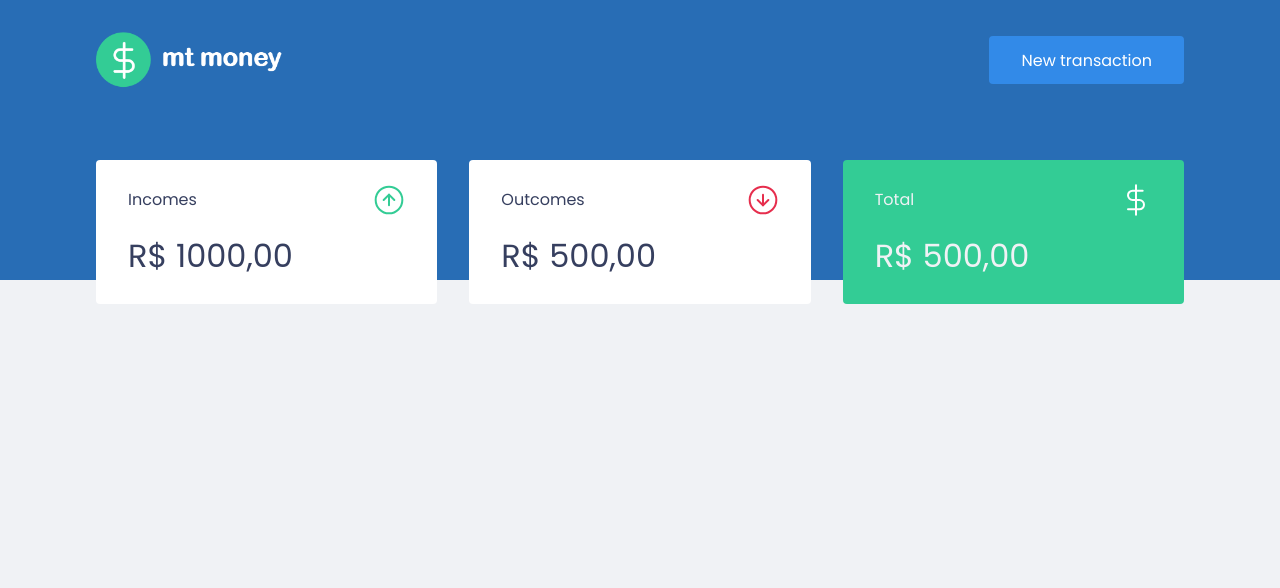
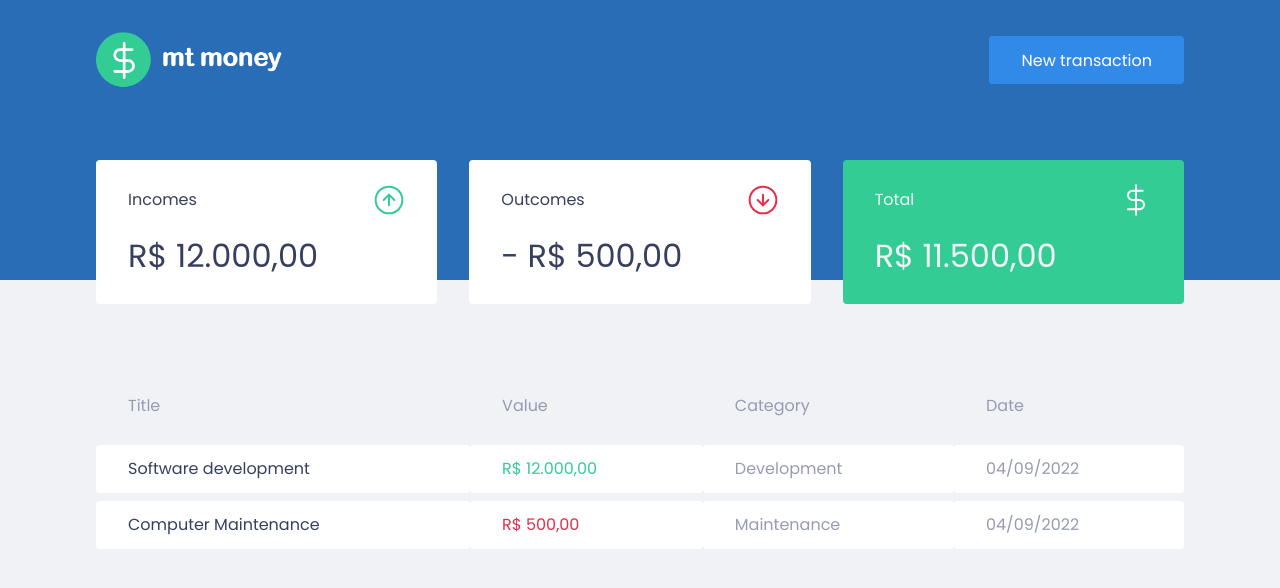
Before and after one commit to SamuckqaDev/mt-money, a React (Create React App) app: page / in a window 1280 px wide. Shown: the top 588 px of the page. Built offline with nearby package versions, Linux system fonts and the light colour scheme; a web font is replaced by a local one.

Commit message:
TransactionsTable Finished ...

```diff
--- a/src/App.tsx
+++ b/src/App.tsx
@@ -1,6 +1,7 @@
 
 import { Dashboard } from "./components/Dashboard";
 import { Header } from "./components/Header";
+import { TransactionsTable } from "./components/TransactionsTable";
 import { GlobalStyled } from "./styles/global";
 
 
--- a/src/components/Dashboard/index.tsx
+++ b/src/components/Dashboard/index.tsx
@@ -1,11 +1,12 @@
 import { Summary } from "../Summary";
+import { TransactionsTable } from "../TransactionsTable";
 import { Container } from "./styles";
 
-
-export function Dashboard(){
-    return(
-        <Container>
-            <Summary />
-        </Container>
-    )
+export function Dashboard() {
+  return (
+    <Container>
+      <Summary />
+      <TransactionsTable />
+    </Container>
+  );
 }
--- a/src/components/Dashboard/styles.ts
+++ b/src/components/Dashboard/styles.ts
@@ -2,7 +2,7 @@ import styled from "styled-components";
 
 
 export const Container = styled.div`
-    max-width: 1120px;
+    max-inline-size: 1120px;
     margin: 0 auto;
     padding: 2.5rem 1rem;
 `
--- a/src/components/Summary/index.tsx
+++ b/src/components/Summary/index.tsx
@@ -9,28 +9,28 @@ export function Summary() {
       <div>
         <header>
           <p>Incomes</p>
-          <img src={incomeImg} alt="" />
+          <img src={incomeImg} alt="Incomes" />
         </header>
         <strong>
-            R$ 1000,00
+            R$ 12.000,00
         </strong>
       </div>
       <div>
         <header>
           <p>Outcomes</p>
-          <img src={outcomeImg} alt="" />
+          <img src={outcomeImg} alt="Outcomes " />
         </header>
         <strong>
-            R$ 500,00
+           - R$ 500,00
         </strong>
       </div>
       <div className="highlight-background">
         <header>
           <p>Total</p>
-          <img src={totalImg} alt="" />
+          <img src={totalImg} alt="Total" />
         </header>
         <strong>
-            R$ 500,00
+            R$ 11.500,00
         </strong>
       </div>
     </Container>
--- a/src/components/Summary/styles.ts
+++ b/src/components/Summary/styles.ts
@@ -4,30 +4,29 @@ export const Container = styled.div`
   display: grid;
   grid-template-columns: repeat(3, 1fr);
   gap: 2rem;
-  margin-top: -10rem;
+  margin-block-start: -10rem;
 
-  div{
+  div {
     background-color: var(--shape);
     padding: 1.5rem 2rem;
     border-radius: 0.25rem;
     color: var(--text-title);
 
-
-    header{
+    header {
       display: flex;
       align-items: center;
       justify-content: space-between;
     }
 
-    strong{
+    strong {
       display: block;
-        margin-top: 1rem;
+      margin-block-start: 1rem;
       font-size: 2rem;
       font-weight: 500;
       line-height: 3rem;
     }
 
-    &.highlight-background{
+    &.highlight-background {
       background: var(--green);
       color: var(--background);
     }
--- /dev/null
+++ b/src/components/TransactionsTable/index.tsx
@@ -0,0 +1,32 @@
+import { Container } from "./sytles";
+
+export function TransactionsTable() {
+  return (
+    <Container>
+      <table>
+        <thead>
+          <tr>
+            <th>Title</th>
+            <th>Value</th>
+            <th>Category</th>
+            <th>Date</th>
+          </tr>
+        </thead>
+        <tbody>
+          <tr>
+            <td>Software development</td>
+            <td className="deposit">R$ 12.000,00</td>
+            <td>Development</td>
+            <td>04/09/2022</td>
+          </tr>
+          <tr>
+            <td>Computer Maintenance</td>
+            <td className="withdraw">R$ 500,00</td>
+            <td>Maintenance</td>
+            <td>04/09/2022</td>
+          </tr>
+        </tbody>
+      </table>
+    </Container>
+  );
+}
--- /dev/null
+++ b/src/components/TransactionsTable/sytles.ts
@@ -0,0 +1,38 @@
+import styled from "styled-components";
+
+export const Container = styled.div`
+  margin-block-start: 4rem;
+
+  table {
+    inline-size: 100%;
+    border-spacing: 0 0.5rem;
+
+    th {
+      color: var(--text-body);
+      font-weight: 400;
+      padding: 1rem 2rem;
+      line-height: 1.8rem;
+      text-align: start;
+    }
+
+    td {
+      padding: 1rem 2rem;
+      border: 0;
+      background: var(--shape);
+      color: var(--text-body);
+      border-radius: 0.25rem;
+
+      &:first-child {
+        color: var(--text-title);
+      }
+
+      &.deposit {
+        color: var(--green);
+      }
+
+      &.withdraw {
+        color: var(--red);
+      }
+    }
+  }
+`;
--- a/src/styles/global.ts
+++ b/src/styles/global.ts
@@ -23,10 +23,10 @@ export const GlobalStyled = createGlobalStyle`
 }
 
 html {
-  @media (max-width: 1080px) {
+  @media (max-inline-size: 1080px) {
     font-size: 93.75%; // = 15px if scrren equal 750px;
   }
-  @media (max-width: 750px) {
+  @media (max-inline-size: 750px) {
     font-size: 87.5%; // 14px if scrren equal 750px;
   }
 }
@@ -79,10 +79,7 @@ q:after {
   content: none;
 }
 
-table {
-  border-collapse: collapse;
-  border-spacing: 0;
-}
+
 
 input {
   -webkit-appearance: none;
@@ -90,7 +87,7 @@ input {
 }
 html,
 body {
-  height: 100%;
+  block-size: 100%;
 }
 body {
   background: var(--background);
```
Lines whose indentation alone changed are shown as unchanged.
